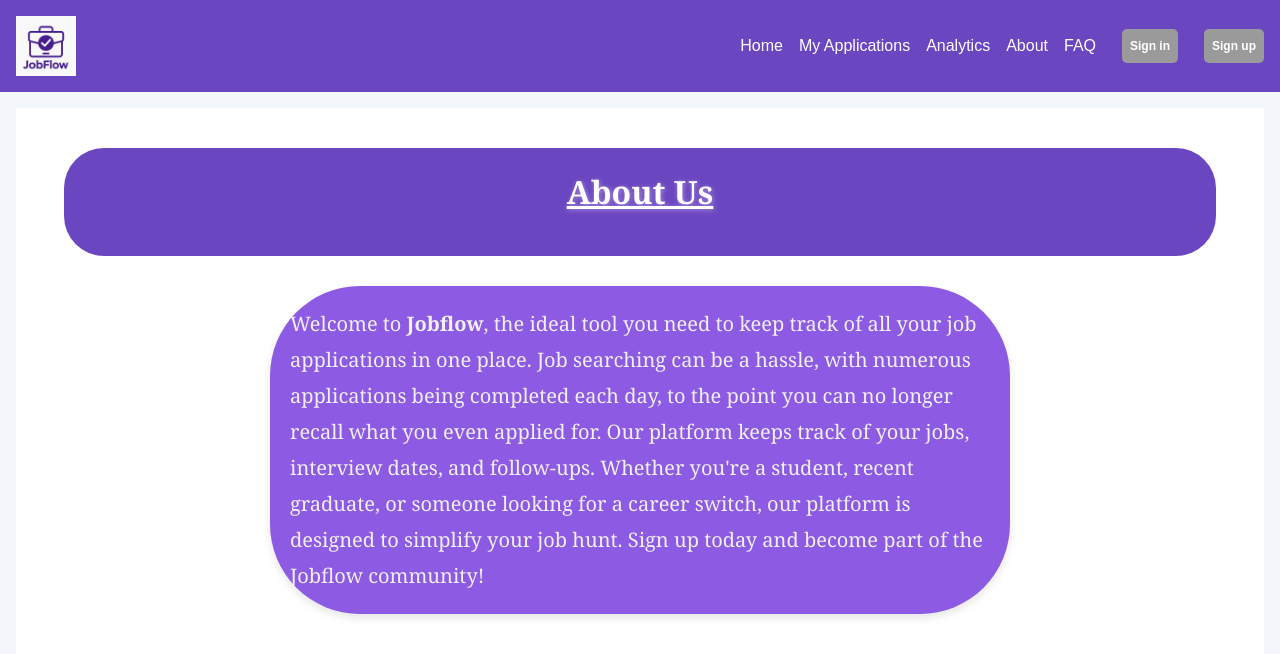
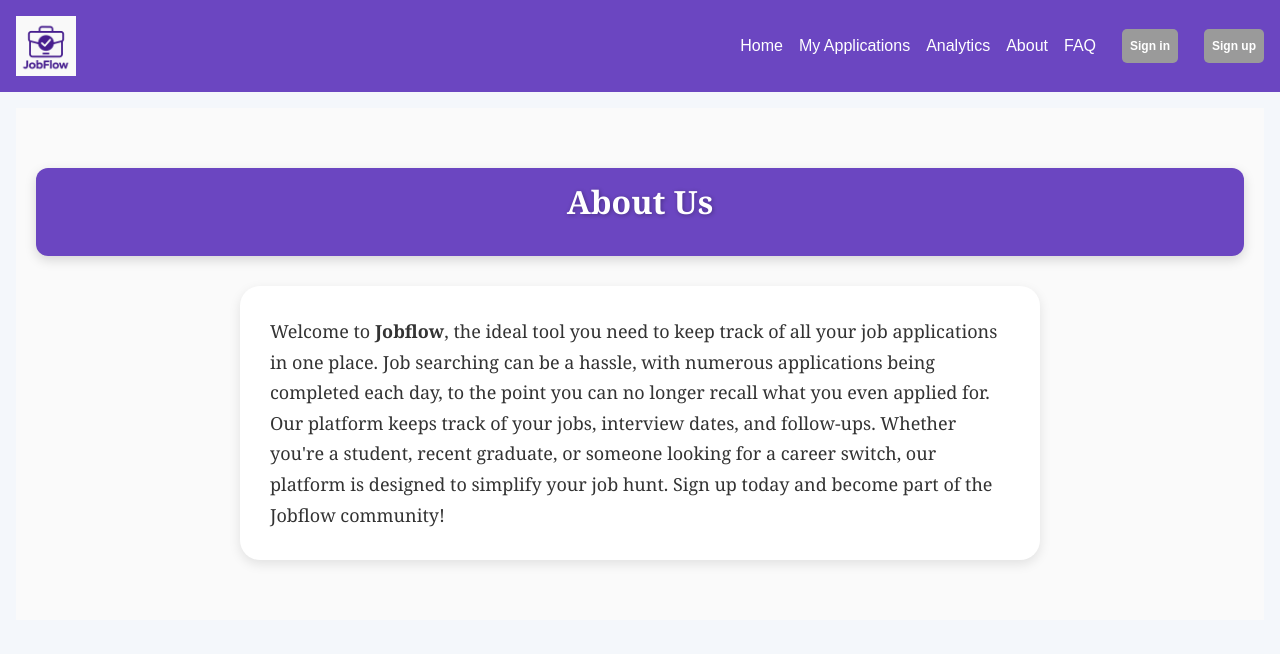
Before and after one commit to perezc14-msu/CSIT415-Project, a Next.js app in the folder jobflow/: page /about in a window 1280 px wide. Shown: the top 654 px of the page. Built offline with nearby package versions, Linux system fonts and the light colour scheme; no server answers.

Commit message:
faq page
update faq page

```diff
--- a/jobflow/app/about/about.css
+++ b/jobflow/app/about/about.css
@@ -2,26 +2,29 @@
     --primary-color: #6b46c1;
     --secondary-color: #f0f0f0;
     --fifth-color: #8c5ae3;
+    --text-color: #333;
+    --bg-color: #fafafa;
 }
 
 .about-page {
     display: flex;
     flex-direction: column;
     align-items: center;
-    padding: 40px 20px;
-    background-color: #ffffff;
+    padding: 60px 20px;
+    background-color: var(--bg-color);
+    text-align: center;
 }
+
 
 /* Title container */
 .container {
-    max-width: 90vw;
+    background: var(--primary-color);
+    display: inline-block; /* Makes the box only as wide as the content */
+    padding: 10px 20px;
+    border-radius: 12px;
+    box-shadow: 0 4px 12px rgba(0, 0, 0, 0.15);
+    transition: transform 0.3s ease, box-shadow 0.3s ease;
     margin-bottom: 30px;
-    padding: 20px;
-    background: var(--primary-color);
-    box-shadow: 0 4px 8px rgba(255, 255, 255, 0.1);
-    border-radius: 40px;
-    text-align: center;
-    transition: transform 0.3s ease, box-shadow 0.3s ease;
 }
 
 .container:hover {
@@ -33,32 +36,32 @@
     font-family: 'Georgia', serif;
     font-size: 32px;
     font-weight: bold;
-    color: white;
-    text-decoration: underline;
-    text-shadow: 1px 1px 5px rgba(255, 255, 255, 0.4);
+    color: #fff;
+    margin: 0;
+    text-shadow: 1px 1px 4px rgba(0, 0, 0, 0.3);
 }
+
 
 /* Description box */
 .containerdescription {
-    max-width: 90vw;
-    padding: 20px;
-    background: var(--fifth-color);
-    box-shadow: 0 4px 8px rgba(0, 0, 0, 0.1);
-    border-radius: 90px;
+    max-width: 800px;
+    padding: 30px;
+    background: #ffffff;
+    box-shadow: 0 4px 12px rgba(0, 0, 0, 0.1);
+    border-radius: 20px;
     animation: fadeIn 0.5s ease-in-out;
-}
-
-@keyframes fadeIn {
-    from { opacity: 0; transform: translateY(-10px); }
-    to { opacity: 1; transform: translateY(0); }
 }
 
 .description {
     font-family: 'Georgia', serif;
-    font-size: 20px;
-    color: var(--secondary-color);
-    max-width: 700px;
-    margin: 0 auto;
+    font-size: 18px;
+    color: var(--text-color);
+    line-height: 1.7;
     text-align: left;
-    line-height: 1.8;
+    margin: 0;
 }
+
+@keyframes fadeIn {
+    from { opacity: 0; transform: translateY(10px); }
+    to { opacity: 1; transform: translateY(0); }
+}
```
Also changed, not shown: jobflow/app/faq/faq.css (+14 -6 lines).
